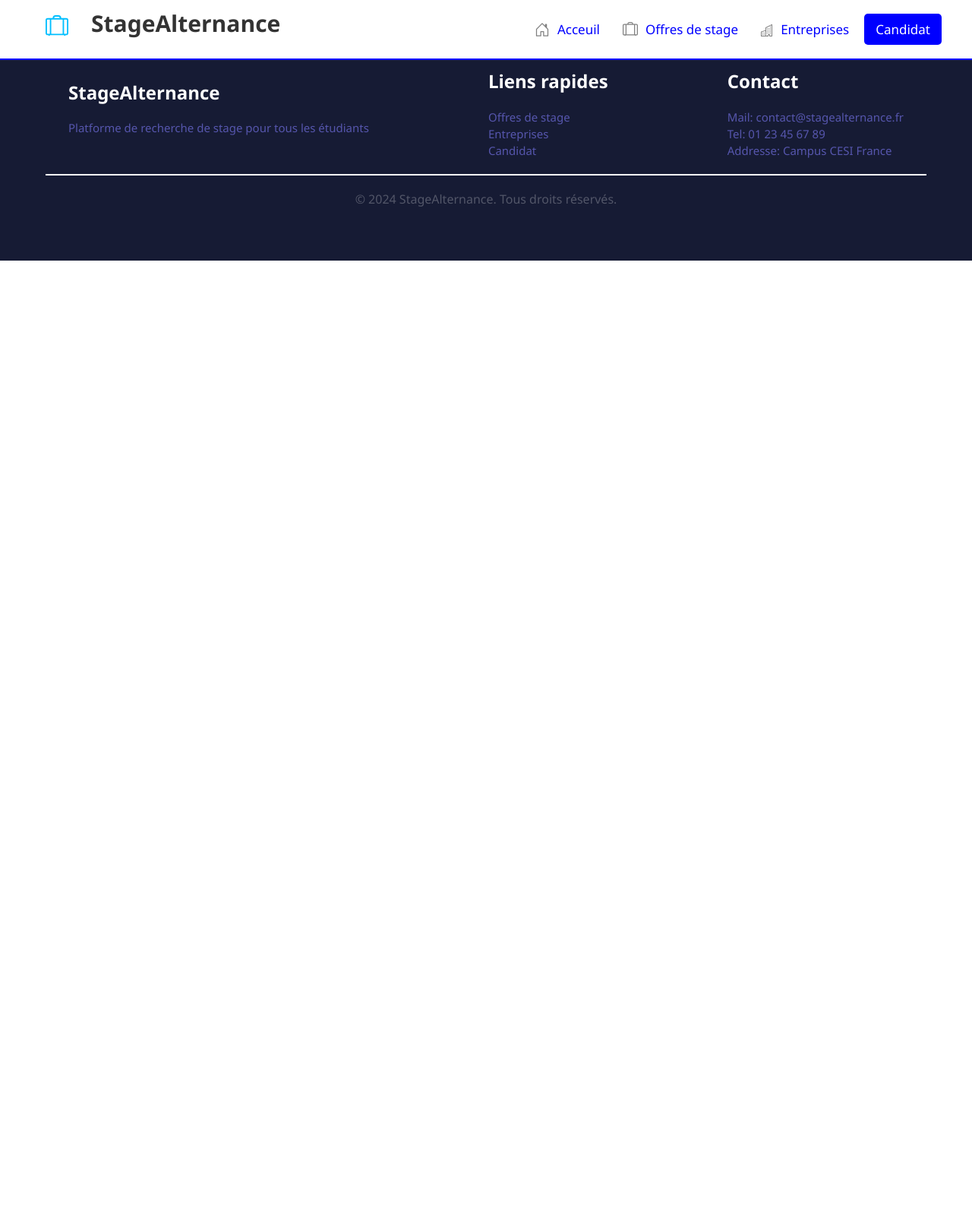
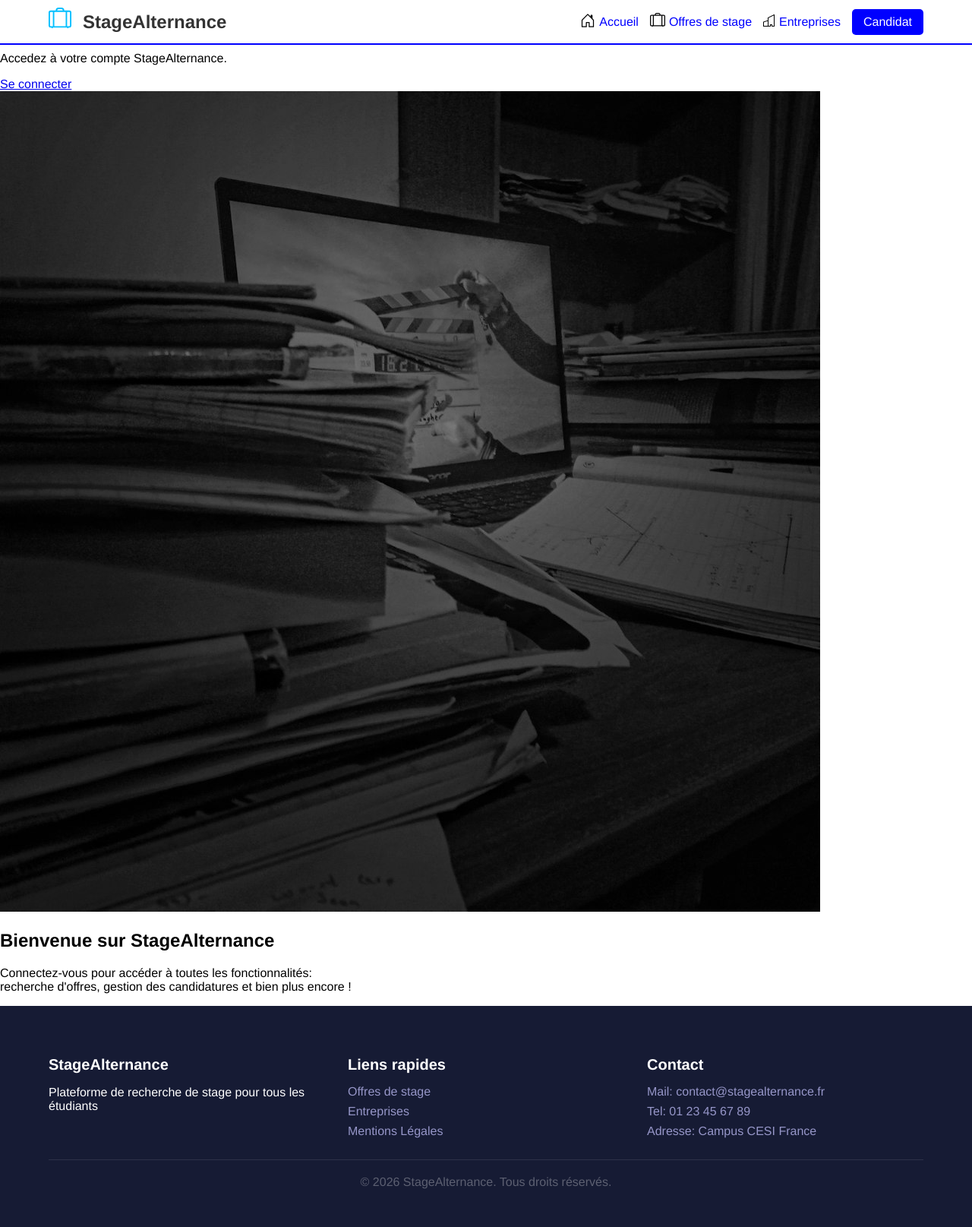
Before and after one commit to dkinhou/Projet-web4all, a PHP site: page /candidat.html in a window 1280 px wide. Shown: the whole page at 76% size. Before the commit the page ends 343 px from the top, so only its background shows below. Run offline with PHP 8.4, Linux system fonts and the light colour scheme.

Commit message:
acceuil-debut_candidat

```diff
--- a/candidat.css
+++ b/candidat.css
@@ -1,141 +1,145 @@
+
+* {
+    box-sizing:border-box;
+}
+
+body {
+    margin: 0;
+    padding: 0;
+    font-family:'Franklin Gothic Medium', 'Arial Narrow', Arial, sans-serif;
+    overflow-x: hidden;
+    width: 100%;
+}
+
 .navbar {
     display: flex;
-    padding: 10px 30px;
+    padding: 10px 5%;
     align-items: center;
     justify-content: space-between;
-    text-align: center;
     position: fixed;
-    right: 0;
+    width: 100%;
+    top: 0;
+    left: 0;
     z-index: 1000;
-    left: 0;
-    top: 0;
     background-color: white;
     border-bottom: 2px solid blue;
+}
 
+.logo {
+    display: flex;
+    align-items: center;
+}
+
+.logo-image {
+    color: rgb(1, 191, 255);
+    font-size: 28px;
+    font-weight: bold;
+    margin-right: 15px;
+}
+
+.logo-text {
+    font-size: 24px;
+    font-weight: bold;
+    color: #333;
 }
 
 .nav-links {
     display: flex;
-    gap: 20px;
+    gap: 15px;
     align-items: center;
-    font-size: 17px;
+}
+
+.nav-icone {
+    display: flex;
+    align-items: center;
+    gap: 5px;
 }
 
 .nav-links a {
     text-decoration: none;
     color: blue;
+    font-size: 16px;
 }
 
-.nav-links a span{
-    text-decoration: none;
-    color: white;
-}
 .nav-links a:hover {
     text-decoration: underline;
     color: darkblue;
 }
 
-.nav-btn{
-     background-color: blue;
-     padding: 9px 15px;
-     border-radius: 5px ;
+.nav-btn {
+    background-color: blue;
+    padding: 8px 15px;
+    border-radius: 5px;
+    color: white;
 }
 
-.nav-btn:hover {
-    background-color: darkblue;
-}
-
-.logo {
-    display:flex;
-}
-
-.logo-image{
-    color: rgb(1, 191, 255);
-    font-size: 30px;
-    font-weight: bold;
-    margin: 8px 30px;
-}
-.logo-text {
-    font-size: 30px;
-    font-weight: bold;
-    color:#333;
-}
-
-.nav-links a {
-    margin: 0px 10px;
-}
-
-.icone {
-    color:grey;
-    margin-top: 5px;
-}
-
-.nav-icone {
-    display: flex;
-    align-items: center;
-}
-
-body {
-    margin : 0;
-    padding: 0;
-    font-family:'Segoe UI', Tahoma, Geneva, Verdana, sans-serif;
+.nav-btn span {
+    color: white;
 }
 
 
 
-
-
 footer {
-    padding: 50px 60px;
+    padding: 50px 5%;
     background-color: rgb(22, 27, 52);
-}
-.footer-content {
-    background-color: rgb(22, 27, 52);
-    color: white;
-    align-items: center;
-    justify-content: space-between;
-     padding: 20px 30px;
-    display: flex;
-}
-
-.footer-content p {
-    font-size: 15px;
-    color: rgb(86, 86, 173);
-}
-
-.footer-links a{
-    font-size: 15px;
-    text-decoration: none;
-    color: rgb(86, 86, 173);
-}
-
-.footer-links a:hover {
-    text-decoration: underline;
     color: white;
 }
 
-.footer-info a {
-    font-size: 15px;
-    text-decoration: none;
-    color: rgb(86, 86, 173);
+.footer-content {
+    display: flex;
+    flex-wrap: wrap;
+    justify-content: space-between;
+    gap: 30px;
 }
 
-.footer-info a:hover {
-    text-decoration: underline;
-    color: white;
+.footer-brand, .footer-group {
+    flex: 1;
+    min-width: 200px;
+}
+
+.footer-content h2 { font-size: 20px; margin-bottom: 15px; }
+
+.footer-links a, .footer-info a {
+    color: rgb(150, 150, 200);
+    text-decoration: none;
+    display: block;
+    margin-bottom: 8px;
 }
 
 .barre {
     width: 100%;
-    height: 2px;
-    background-color: rgb(255, 255, 255);
-    align-items: center;
-    justify-content: center;
+    height: 1px;
+    background-color: rgba(255, 255, 255, 0.1);
+    margin: 20px 0;
 }
 
 .copyright {
     text-align: center;
-    padding: 20px 0;
-    background-color: rgb(22, 27, 52);
-    color: rgba(255, 255, 255, 0.257);
+    color: rgba(255, 255, 255, 0.3);
 }
+
+
+@media (max-width: 768px) {
+    .nav-links {
+        display: none;
+    }
+
+    .first-section {
+        padding-top: 100px;
+        text-align: center;
+    }
+
+    .first-section-buttons {
+        flex-direction: column;
+    }
+
+    .first-section-btn1, .first-section-btn2 {
+        width: 100%;
+        text-align: center;
+    }
+
+    .second-section-item, .third-section-item {
+        max-width: 100%;
+        margin-bottom: 30px;
+    }
+}
--- a/candidat.html
+++ b/candidat.html
@@ -2,7 +2,7 @@
 <html lang="fr">
 <head>
     <meta charset="UTF-8">
-    <meta name ="viewport" content="width=device-width, initial-scale=1.0">
+    <meta name="viewport" content="width=device-width, initial-scale=1.0">
     <title>StageAlternance - trouver votre opportunité</title>
     <link rel="stylesheet" href="candidat.css">
 </head>
@@ -25,53 +25,68 @@
                             <path d="M8.354 1.146a.5.5 0 0 0-.708 0l-6 6A.5.5 0 0 0 1.5 7.5v7a.5.5 0 0 0 .5.5h4.5a.5.5 0 0 0 .5-.5v-4h2v4a.5.5 0 0 0 .5.5H14a.5.5 0 0 0 .5-.5v-7a.5.5 0 0 0-.146-.354L13 5.793V2.5a.5.5 0 0 0-.5-.5h-1a.5.5 0 0 0-.5.5v1.293zM2.5 14V7.707l5.5-5.5 5.5 5.5V14H10v-4a.5.5 0 0 0-.5-.5h-3a.5.5 0 0 0-.5.5v4z"/>
                         </svg>
                     </div>
-                    <div><a href="index.html">Acceuil</a></div>
+                    <a href="index.html">Accueil</a>
                 </div>
                 <div class="nav-icone">
-                    <div class="icone"><svg xmlns="http://www.w3.org/2000/svg" width="20" height="30" fill="currentColor" class="bi bi-suitcase-lg" viewBox="0 0 16 16">
+                    <div class="icone">
+                        <svg xmlns="http://www.w3.org/2000/svg" width="20" height="30" fill="currentColor" class="bi bi-suitcase-lg" viewBox="0 0 16 16">
                             <path d="M5 2a2 2 0 0 1 2-2h2a2 2 0 0 1 2 2h3.5A1.5 1.5 0 0 1 16 3.5v9a1.5 1.5 0 0 1-1.5 1.5H14a.5.5 0 0 1-1 0H3a.5.5 0 0 1-1 0h-.5A1.5 1.5 0 0 1 0 12.5v-9A1.5 1.5 0 0 1 1.5 2zm1 0h4a1 1 0 0 0-1-1H7a1 1 0 0 0-1 1M1.5 3a.5.5 0 0 0-.5.5v9a.5.5 0 0 0 .5.5H3V3zM15 12.5v-9a.5.5 0 0 0-.5-.5H13v10h1.5a.5.5 0 0 0 .5-.5m-3 .5V3H4v10z"/>
                         </svg>
                     </div>
-                    <div><a href="offres.html">Offres de stage</a></div>
+                    <a href="offres.html">Offres de stage</a>
                 </div>
                 <div class="nav-icone">
                     <div class="icone">
                         <svg xmlns="http://www.w3.org/2000/svg" width="16" height="16" fill="currentColor" class="bi bi-buildings" viewBox="0 0 16 16">
                             <path d="M14.763.075A.5.5 0 0 1 15 .5v15a.5.5 0 0 1-.5.5h-3a.5.5 0 0 1-.5-.5V14h-1v1.5a.5.5 0 0 1-.5.5h-9a.5.5 0 0 1-.5-.5V10a.5.5 0 0 1 .342-.474L6 7.64V4.5a.5.5 0 0 1 .276-.447l8-4a.5.5 0 0 1 .487.022M6 8.694 1 10.36V15h5zM7 15h2v-1.5a.5.5 0 0 1 .5-.5h2a.5.5 0 0 1 .5.5V15h2V1.309l-7 3.5z"/>
-                        <path d="M2 11h1v1H2zm2 0h1v1H4zm-2 2h1v1H2zm2 0h1v1H4zm4-4h1v1H8zm2 0h1v1h-1zm-2 2h1v1H8zm2 0h1v1h-1zm2-2h1v1h-1zm0 2h1v1h-1zM8 7h1v1H8zm2 0h1v1h-1zm2 0h1v1h-1zM8 5h1v1H8zm2 0h1v1h-1zm2 0h1v1h-1zm0-2h1v1h-1z"/>
                         </svg>
                     </div>
-                    <div><a href="entreprises.html">Entreprises</a></div>
-                    <div><a href="candidat.html" class="nav-btn"><span>Candidat</span></a></div>
+                    <a href="entreprises.html">Entreprises</a>
                 </div>
+                <a href="candidat.html" class="nav-btn"><span>Candidat</span></a>
             </div>
         </nav>
     </header>
 
    <main>
+        <section class="connexion-section">
+            <div class="connexion-content">
+                <h1>Candidat</h1>
+                <p>Accedez à votre compte <span>StageAlternance</span>.</p>
+                <a href="#" class="connexion-btn">Se connecter</a>
+            </div>
+            <div class="connexion-image">
+                <img src="connexion-image.jpg" alt="Image de livre pour la connexion">
+                <div class="image-bottom">
+                    <h2>Bienvenue sur StageAlternance</h2>
+                    <p>Connectez-vous pour accéder à toutes les fonctionnalités:
+                        <br> recherche d'offres, gestion des candidatures et bien plus encore !</p>
+                </div>
+            </div>
+        </section>
+   </main>
 
     <footer>
         <div class="footer-content">
-                <div>
-                <div><h2>StageAlternance</h2></div>
-                <div><p>Platforme de recherche de stage pour tous les étudiants</p></div>
+            <div class="footer-brand">
+                <h2>StageAlternance</h2>
+                <p>Plateforme de recherche de stage pour tous les étudiants</p>
             </div>
-                <div>
-                    <div><h2>Liens rapides</h2></div>
+            <div class="footer-group">
+                <h2>Liens rapides</h2>
                 <div class="footer-links"><a href="offres.html">Offres de stage</a></div>
                 <div class="footer-links"><a href="entreprises.html">Entreprises</a></div>
-                    <div class="footer-links"><a href="candidat.html">Candidat</a></div>
+                <div class="footer-links"><a href="#">Mentions Légales</a></div>
             </div>
-                <div>
-                <div><h2>Contact</h2></div>
+            <div class="footer-group">
+                <h2>Contact</h2>
                 <div class="footer-info"><a href="mailto:contact@stagealternance.fr">Mail: contact@stagealternance.fr</a></div>
                 <div class="footer-info"><a href="tel:0123456789">Tel: 01 23 45 67 89</a></div>
-                <div class="footer-info"><a href="https://www.google.com/maps/place/Campus+CESI+France" target="_blank">Addresse: Campus CESI France</a></div>
+                <div class="footer-info"><a href="#" target="_blank">Adresse: Campus CESI France</a></div>
             </div>
         </div>
-
         <div class="barre"></div>
-            <div class="copyright">© 2024 StageAlternance. Tous droits réservés.</div>
+        <div class="copyright">© 2026 StageAlternance. Tous droits réservés.</div>
     </footer>
 </body>
 </html>
--- a/index.html
+++ b/index.html
@@ -130,7 +130,7 @@
             </div>
         </div>
         <div class="barre"></div>
-        <div class="copyright">© 2024 StageAlternance. Tous droits réservés.</div>
+        <div class="copyright">© 2026 StageAlternance. Tous droits réservés.</div>
     </footer>
 </body>
 </html>
```
Also changed, not shown: entreprises.css (+97 -94 lines), entreprises.html (+19 -20 lines), offres.css (+97 -94 lines), offres.html (+19 -20 lines), style.css (+15 -16 lines), connexion-image.jpg (added). Lines whose indentation alone changed are shown as unchanged.
